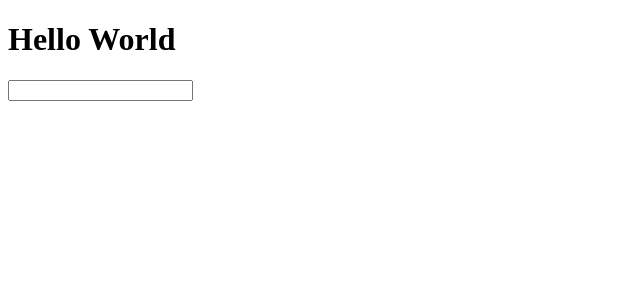
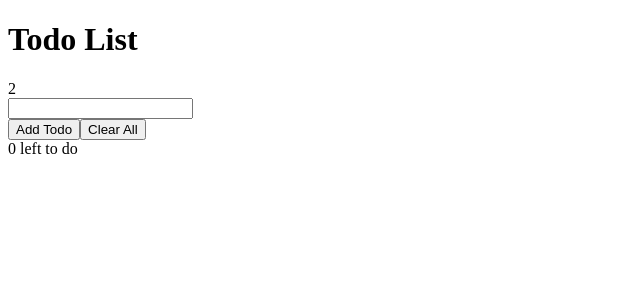
Before and after one commit to luckypig3400/WebDevSimplified_React_Courses, a React (Create React App) app in the folder learn-react-in-30-mins/: page / in a window 1280 px wide. Shown: the top 300 px of the page, without its empty margins (0-640 px from the left). Built offline with nearby package versions, Linux system fonts and the light colour scheme.

Commit message:
feat: React useState first try

```diff
--- a/learn-react-in-30-mins/src/App.js
+++ b/learn-react-in-30-mins/src/App.js
@@ -1,11 +1,16 @@
-import React from 'react';
+import React, { useState } from 'react';
 import TodoList from './TodoList';
 
 function App() {
+  const [myTodos, setTodos] = useState(['Todo 1', 'Todo 2']);
+
   return (
     <>
-      <TodoList />
-      <input type="text" />
+      <TodoList todos={myTodos} />
+      <input type="text" /><br />
+      <button>Add Todo</button>
+      <button>Clear All</button>
+      <div>0 left to do</div>
     </>
   );
 }
--- a/learn-react-in-30-mins/src/TodoList.js
+++ b/learn-react-in-30-mins/src/TodoList.js
@@ -1,10 +1,12 @@
 import React from 'react'
 // 輸入rfc，VSCode安裝的React套件會自動產生空的react function component程式碼
 
-export default function TodoList() {
+export default function TodoList({ todos }) {
   return (
     <div>
-      <h1>Hello World</h1>
+      <h1>Todo List</h1>
+
+      {todos.length}
     </div>
   )
 }
```
